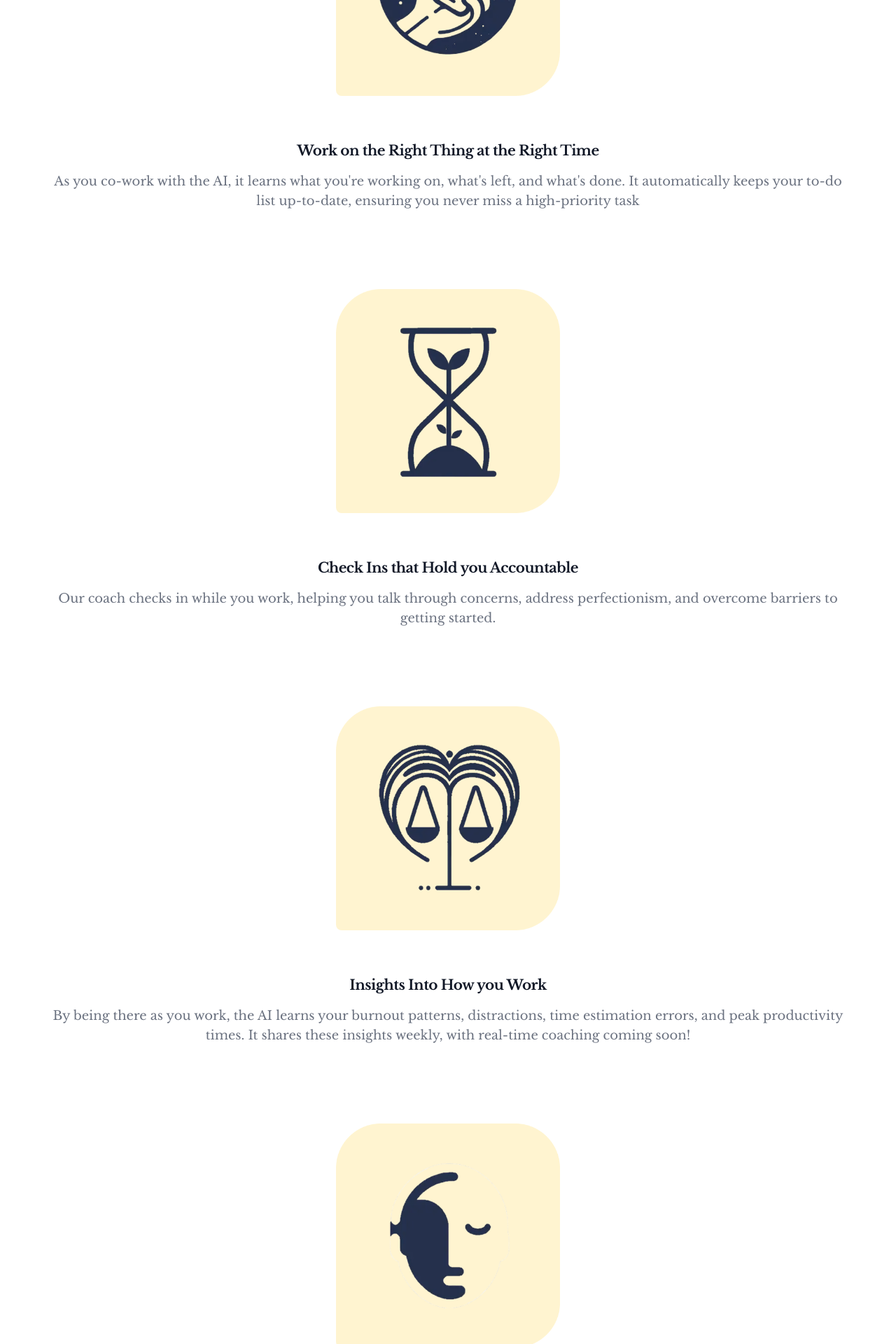
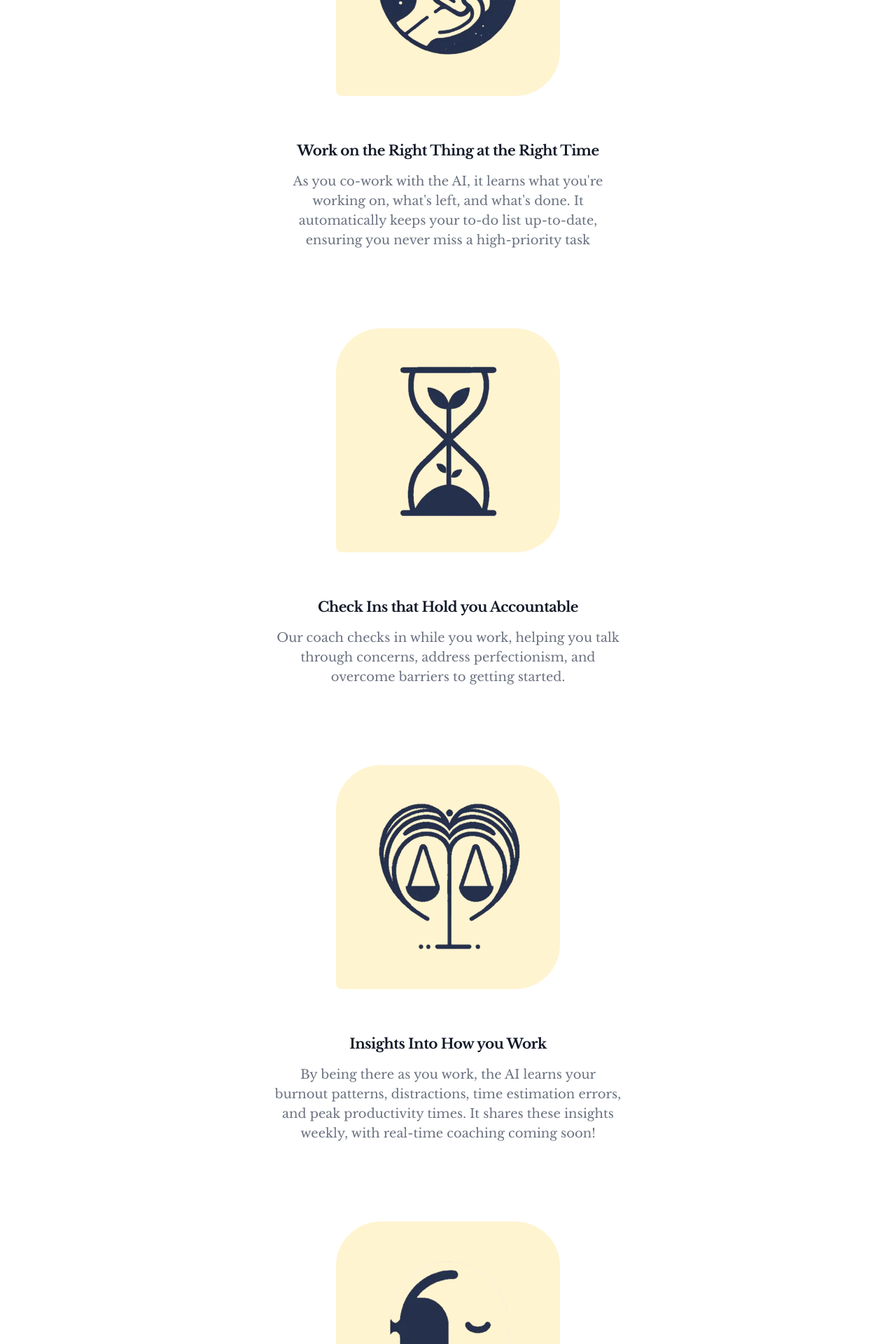
Before and after one commit to piscespieces/lotus_buddy, a Jekyll site: the page built from index.html, in a window 1280 px wide. Shown: the part 1233-3153 px from the top of the page at 70% size. Built offline with Jekyll 4.4.1, drawn with Linux system fonts in a browser that asks for light colours; nearby versions of some CDN libraries.

Commit message:
fix features margins

```diff
--- a/_includes/features.html
+++ b/_includes/features.html
@@ -5,8 +5,8 @@
     {% assign features = site.data.features.features %}
 
     {% for feature in features %}
-      <div class="gap-8 flex flex-col-reverse md:flex-row odd:md:flex-row-reverse items-center xl:gap-16">
-        <div class="text-gray-500 sm:text-lg dark:text-gray-400">
+      <div class="max-w-[1000px] mx-auto gap-8 flex flex-col-reverse md:flex-row odd:md:flex-row-reverse items-center xl:gap-16">
+        <div class="max-w-[500px] text-gray-500 sm:text-lg dark:text-gray-400">
           <h2 class="mb-4 text-center text-xl tracking-tight font-bold text-gray-900 dark:text-white">{{ feature.headline }}</h2>
           <p class="text-center mb-8 font-light lg:text-lg">{{ feature.description }}</p>
         </div>
```
